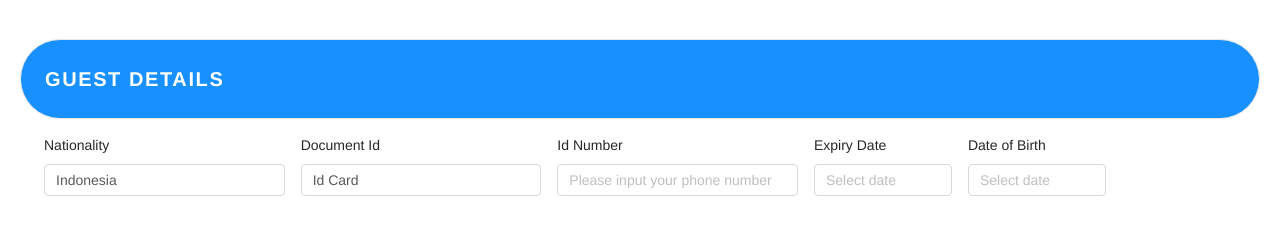
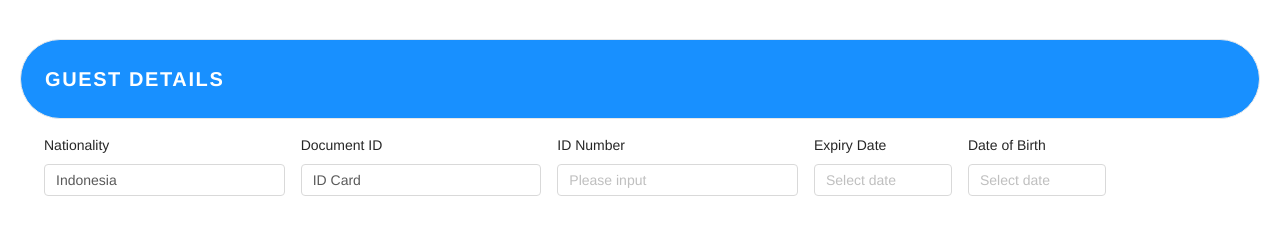
Before and after one commit to cybanjar/precheck-in, a Vue app: page /about in a window 1280 px wide. Shown: the part 1220-1458 px from the top of the page. Built offline with nearby package versions, Linux system fonts and the light colour scheme.

Commit message:
no message

```diff
--- a/src/views/About.vue
+++ b/src/views/About.vue
@@ -551,17 +551,17 @@
               </a-form-item>
             </a-col>
             <a-col :span="5" :xl="5" :xs="24">
-              <a-form-item label="Document Id">
-                <a-select default-value="Id Card">
-                  <a-select-option value="id_card">Id Card</a-select-option>
+              <a-form-item label="Document ID">
+                <a-select default-value="ID Card">
+                  <a-select-option value="id_card">ID Card</a-select-option>
                   <a-select-option value="paspor">Paspor</a-select-option>
                   <a-select-option value="driver_lisence">Driver Lisence</a-select-option>
                 </a-select>
               </a-form-item>
             </a-col>
             <a-col :span="5" :xl="5" :xs="24">
-              <a-form-item label="Id Number">
-                <a-input placeholder="Please input your phone number" />
+              <a-form-item label="ID Number">
+                <a-input placeholder="Please input " />
               </a-form-item>
             </a-col>
             <a-col :span="3" :xl="3" :xs="24">
```
